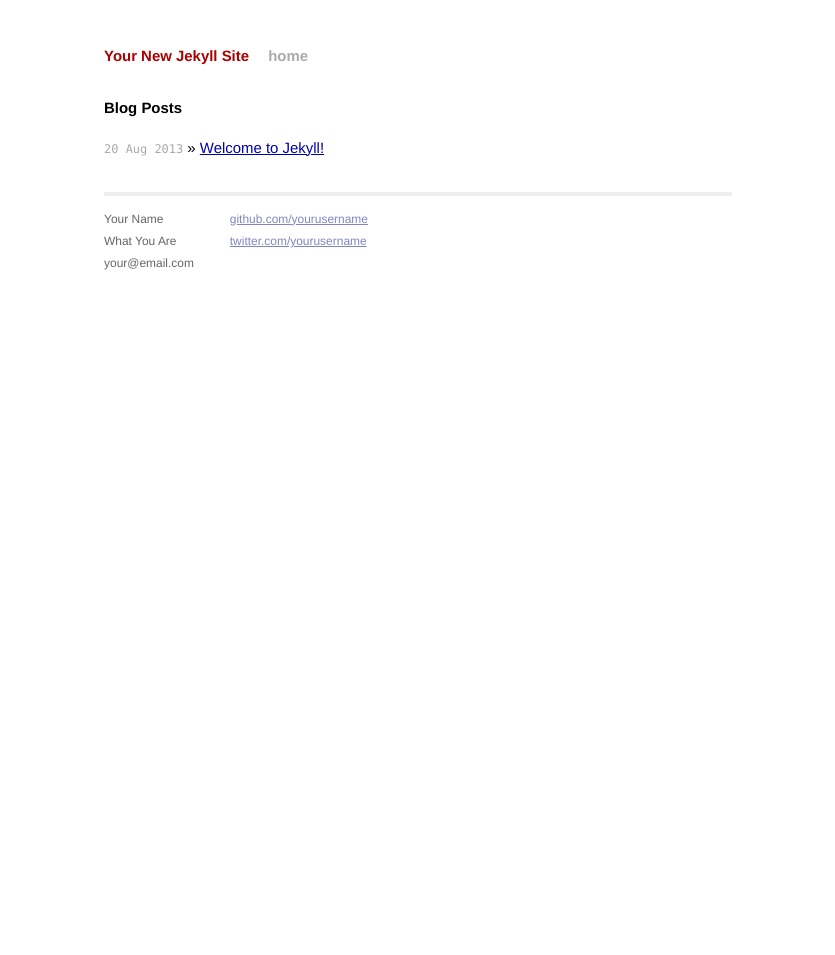
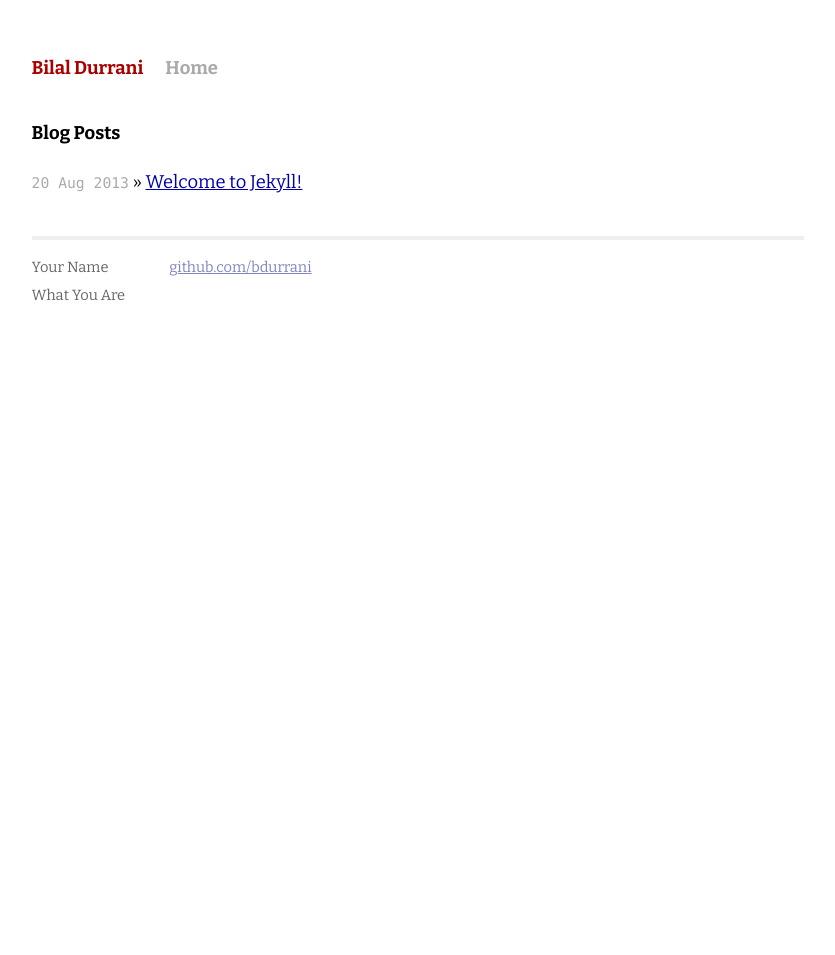
Before and after one commit to bdurrani/bdurrani.github.com, a Jekyll site: the page built from index.html, in a window 1280 px wide. Shown: the whole page, without its empty margins (222-1057 px from the left). Built offline with Jekyll 4.4.1, drawn with Linux system fonts in a browser that asks for light colours; Markdown is read by kramdown in place of the engine named in the settings.

Commit message:
some tweaks

```diff
--- a/_config.yml
+++ b/_config.yml
@@ -1,3 +1,3 @@
-name: Your New Jekyll Site
+name: Bilal Durrani
 markdown: redcarpet
 pygments: true
--- a/_layouts/default.html
+++ b/_layouts/default.html
@@ -5,7 +5,7 @@
         <meta http-equiv="X-UA-Compatible" content="IE=edge,chrome=1">
         <title>{{ page.title }}</title>
         <meta name="viewport" content="width=device-width">
-
+      <link href='http://fonts.googleapis.com/css?family=Bitter:400,700,400italic' rel='stylesheet' type='text/css'>
         <!-- syntax highlighting CSS -->
         <link rel="stylesheet" href="/css/syntax.css">
 
@@ -19,7 +19,7 @@
           <div class="site">
             <div class="header">
               <h1 class="title"><a href="/">{{ site.name }}</a></h1>
-              <a class="extra" href="/">home</a>
+              <a class="extra" href="/">Home</a>
             </div>
 
                 {{ content }}
@@ -29,13 +29,11 @@
                 <p>
                   Your Name<br />
                   What You Are<br />
-                  your@email.com
                 </p>
               </div>
               <div class="contact">
                 <p>
-                  <a href="http://github.com/yourusername/">github.com/yourusername</a><br />
-                  <a href="http://twitter.com/yourusername/">twitter.com/yourusername</a><br />
+                  <a href="http://github.com/bdurrani/">github.com/bdurrani</a><br />
                 </p>
               </div>
             </div>
--- a/css/main.css
+++ b/css/main.css
@@ -14,8 +14,9 @@ html, body { height: 100%; }
 
 body {
   background-color: #FFF;
-  font: 13.34px Helvetica, Arial, sans-serif;
-  font-size: small;
+  /*font: 13.34px Helvetica, Arial, sans-serif;*/
+  /*font-size: small;*/
+  font-family: 'Bitter',serif;
   text-align: center;
 }
 
```
Also changed, not shown: 404.html (added, +11 -0 lines), about.html (added, +11 -0 lines).
